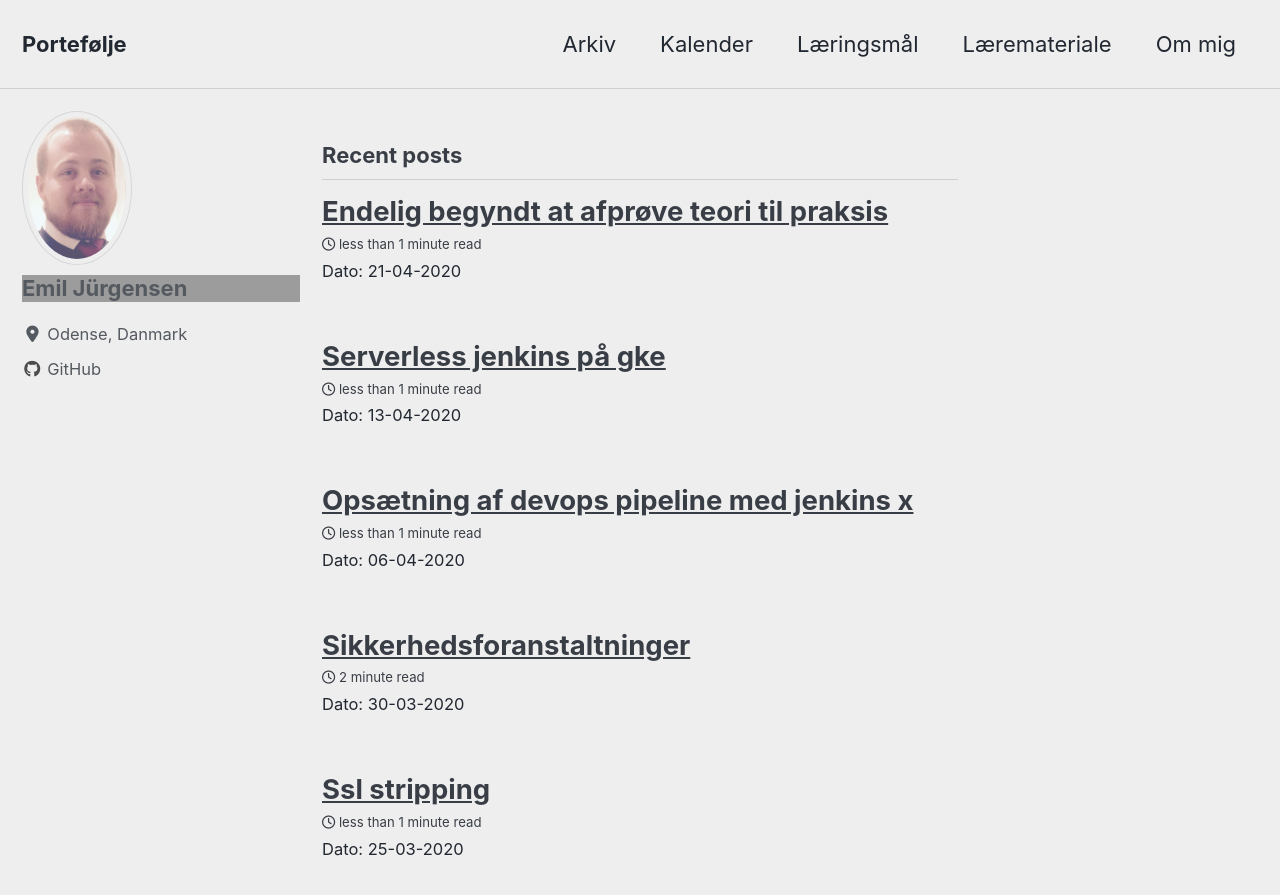
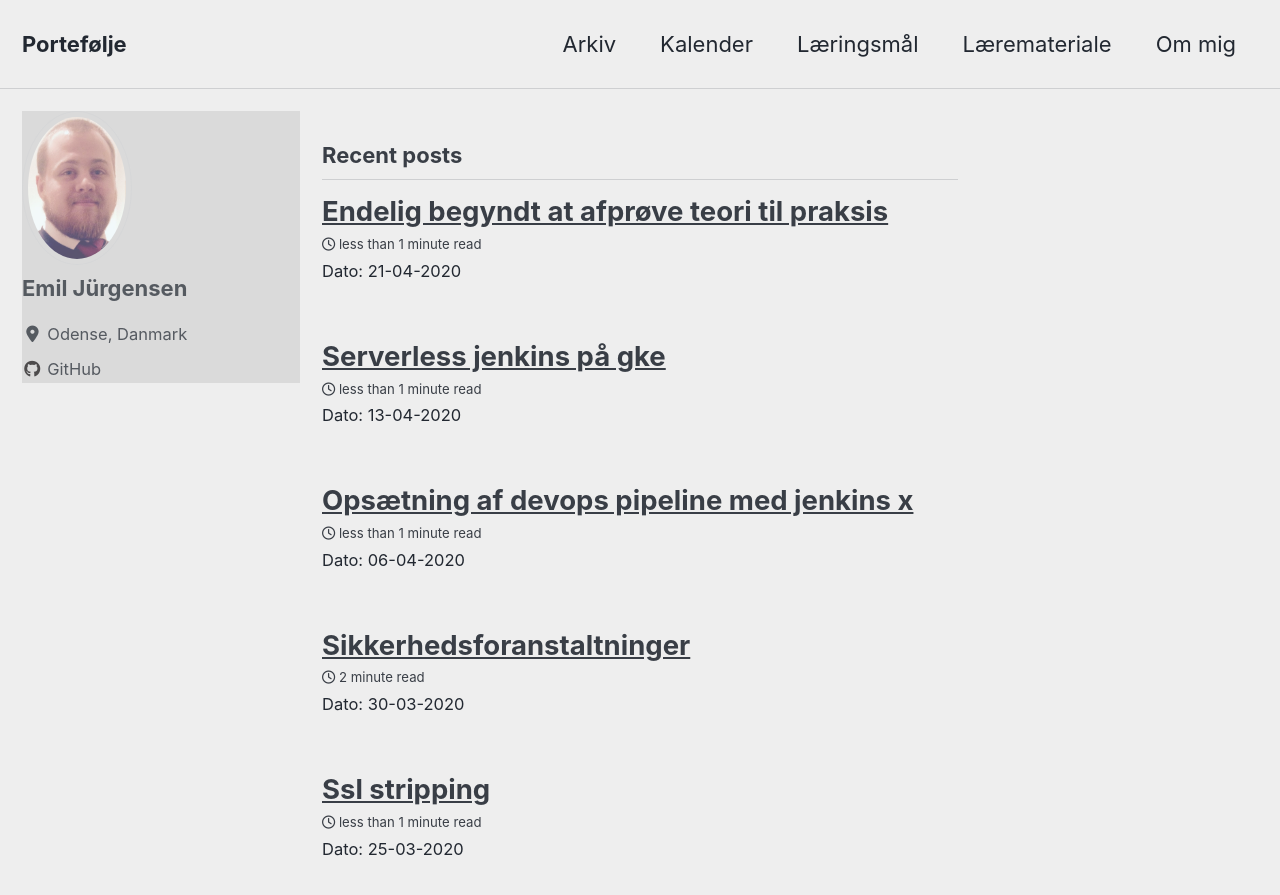
Before and after one commit to Emil428f/Portfolio, a Jekyll site: the page built from index.html, in a window 1280 px wide and 900 px high. Shown: the top 895 px of the window. Built offline with Jekyll 4.4.1, drawn with Linux system fonts in a browser that asks for light colours; cached includes are drawn as plain includes; nearby versions of some CDN libraries; the list of posts is cut into pages by our own code.

Commit message:
Update author-profile.html

```diff
--- a/_includes/author-profile.html
+++ b/_includes/author-profile.html
@@ -1,7 +1,7 @@
 {% assign author = page.author | default: page.authors[0] | default: site.author %}
 {% assign author = site.data.authors[author] | default: author %}
 
-<div itemscope itemtype="https://schema.org/Person">
+<div itemscope itemtype="https://schema.org/Person" style="background-color:lightgray">
 
   {% if author.avatar %}
     <div class="author__avatar">
@@ -26,7 +26,7 @@
     </div>
   {% endif %}
 
-  <div class="author__content" style="background-color:gray">
+  <div class="author__content">
     {% if author.home %}
       <a href="{{ author_link }}"><h3 class="author__name" itemprop="name">{{ author.name }}</h3></a>
     {% else %}
```
